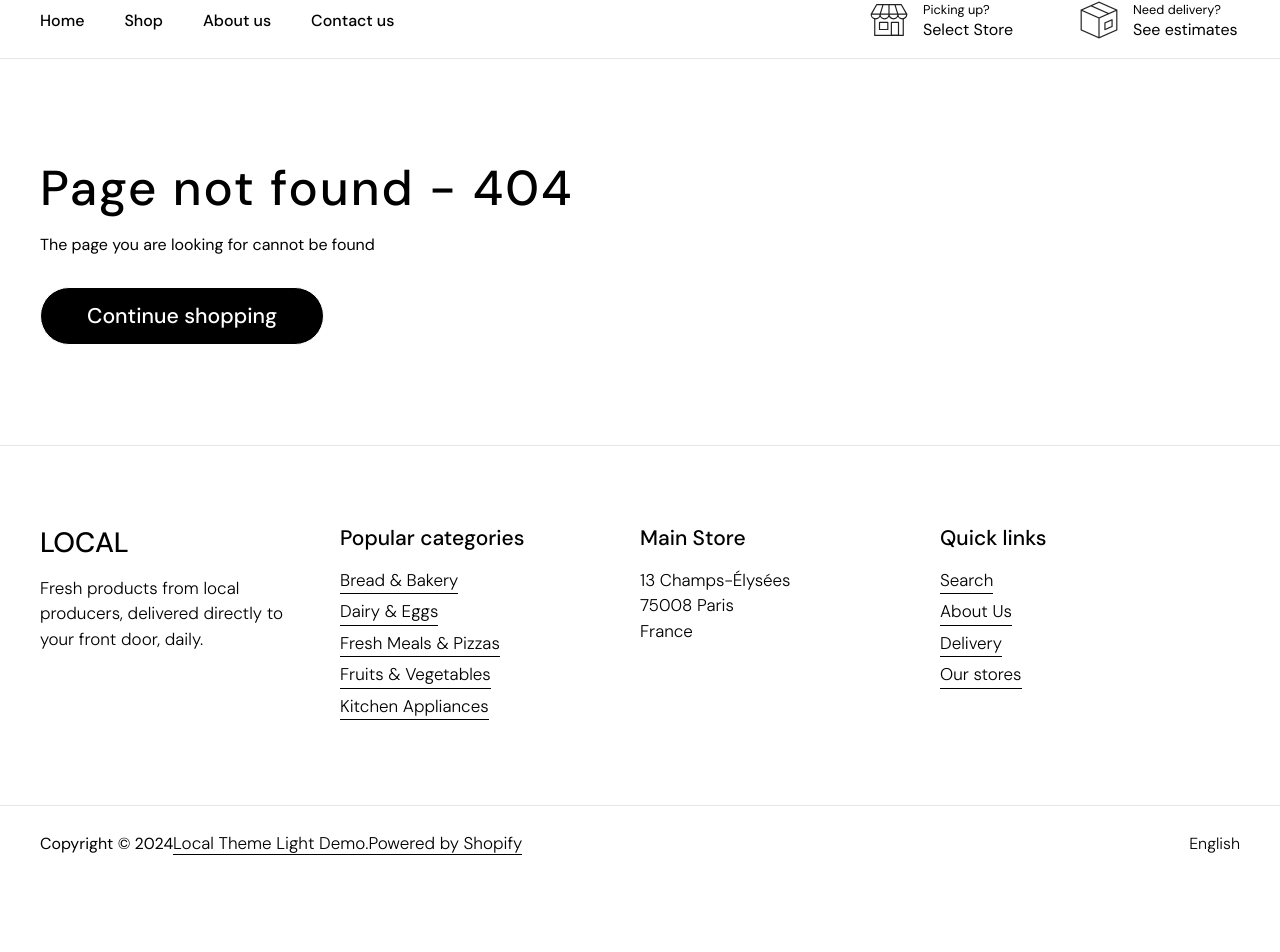
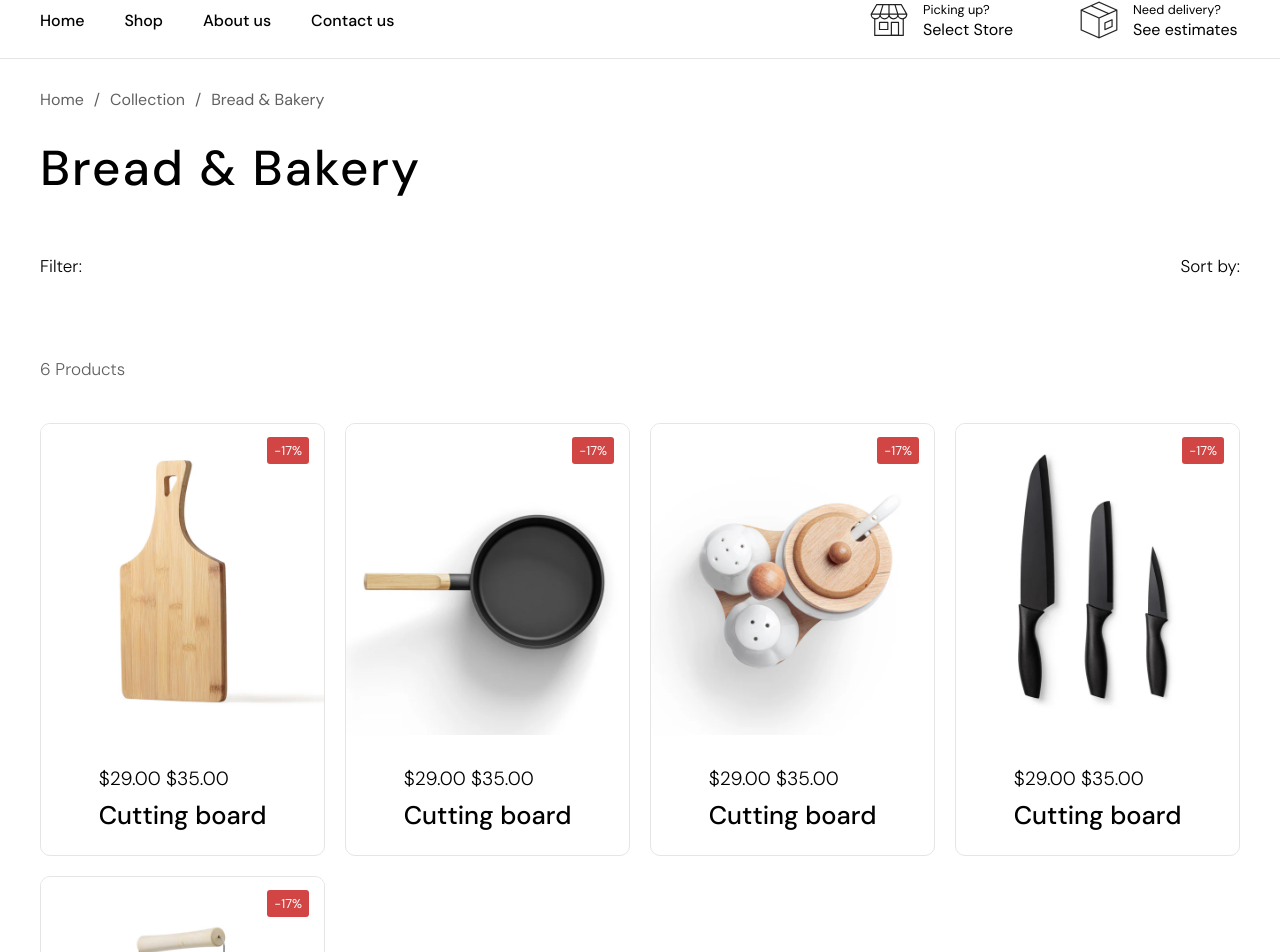
Before and after one commit to soso42/it-step-course-project, an Angular app: page /shop in a window 1280 px wide. Shown: the part 182-1134 px from the top of the page. Before the commit the page ends 1064 px from the top, so only its background shows below. Built offline with nearby package versions, Linux system fonts and the light colour scheme.

Commit message:
added shop component

```diff
--- a/src/app/app.routes.ts
+++ b/src/app/app.routes.ts
@@ -3,10 +3,12 @@ import { HomeComponent } from "./features/home/home.component";
 import { ContactComponent } from "./features/contact/contact.component";
 import { ErrorComponent } from "./features/error/error.component";
 import { AboutUsComponent } from "./features/about-us/about-us.component";
+import { ShopComponent } from "./features/shop/shop.component";
 
 export const routes: Routes = [
   { path: '', component: HomeComponent },
 
+  { path: 'shop', component: ShopComponent },
   { path: 'about', component: AboutUsComponent },
   { path: 'contact', component: ContactComponent },
 
--- /dev/null
+++ b/src/app/features/shop/shop.component.html
@@ -0,0 +1,130 @@
+<app-header></app-header>
+
+<main>
+
+  <section class="shop-container">
+
+    <aside class="breadcrumb-container">
+      <nav class="breadcrumb">
+        <span>Home</span>
+        <span>/</span>
+        <span>Collection</span>
+        <span>/</span>
+        <span>Bread & Bakery</span>
+      </nav>
+    </aside>
+
+    <div class="section-heading">
+      <h1 class="h2">Bread &amp; Bakery</h1>
+    </div>
+
+    <aside class="controls-container text-size-regular">
+      <div class="controls">
+        <div class="filters">
+          <span>Filter:</span>
+        </div>
+        <div class="sort">
+          <span>Sort by:</span>
+        </div>
+      </div>
+      <div class="small-heading text-opacity">
+        <span>6 Products</span>
+      </div>
+    </aside>
+
+
+    <div class="product-cards-list">
+
+      <div class="product-card">
+        <a href="">
+          <img src="assets/img/wooden-board.webp" alt="Product image">
+        </a>
+        <div class="card-text">
+          <div class="product-price">
+            <span class="text-size-large">$29.00 $35.00</span>
+          </div>
+          <div class="product-title">
+            <a class="text-size-xlarge link link-animation" href="#">Cutting board</a>
+          </div>
+        </div>
+        <div class="product-card-badges text-size-xsmall">
+          <span class="product-item-badge">-17%</span>
+        </div>
+      </div>
+
+      <div class="product-card">
+        <a href="">
+          <img src="assets/img/pan.webp" alt="Product image">
+        </a>
+        <div class="card-text">
+          <div class="product-price">
+            <span class="text-size-large">$29.00 $35.00</span>
+          </div>
+          <div class="product-title">
+            <a class="text-size-xlarge link link-animation" href="#">Cutting board</a>
+          </div>
+        </div>
+        <div class="product-card-badges text-size-xsmall">
+          <span class="product-item-badge">-17%</span>
+        </div>
+      </div>
+
+      <div class="product-card">
+        <a href="">
+          <img src="assets/img/pepper-mill.webp" alt="Product image">
+        </a>
+        <div class="card-text">
+          <div class="product-price">
+            <span class="text-size-large">$29.00 $35.00</span>
+          </div>
+          <div class="product-title">
+            <a class="text-size-xlarge link link-animation" href="#">Cutting board</a>
+          </div>
+        </div>
+        <div class="product-card-badges text-size-xsmall">
+          <span class="product-item-badge">-17%</span>
+        </div>
+      </div>
+
+      <div class="product-card">
+        <a href="">
+          <img src="assets/img/knives.webp" alt="Product image">
+        </a>
+        <div class="card-text">
+          <div class="product-price">
+            <span class="text-size-large">$29.00 $35.00</span>
+          </div>
+          <div class="product-title">
+            <a class="text-size-xlarge link link-animation" href="#">Cutting board</a>
+          </div>
+        </div>
+        <div class="product-card-badges text-size-xsmall">
+          <span class="product-item-badge">-17%</span>
+        </div>
+      </div>
+
+      <div class="product-card">
+        <a href="">
+          <img src="assets/img/teapot.webp" alt="Product image">
+        </a>
+        <div class="card-text">
+          <div class="product-price">
+            <span class="text-size-large">$29.00 $35.00</span>
+          </div>
+          <div class="product-title">
+            <a class="text-size-xlarge link link-animation" href="#">Cutting board</a>
+          </div>
+        </div>
+        <div class="product-card-badges text-size-xsmall">
+          <span class="product-item-badge">-17%</span>
+        </div>
+      </div>
+
+    </div>
+  </section>
+
+  <app-info-cards></app-info-cards>
+
+</main>
+
+<app-footer></app-footer>
```
Also changed, not shown: src/app/features/shop/shop.component.ts (added, +19 -0 lines), src/app/features/shop/shop.component.scss (added), 1 other file (tests, documents, lock files or other folders).
